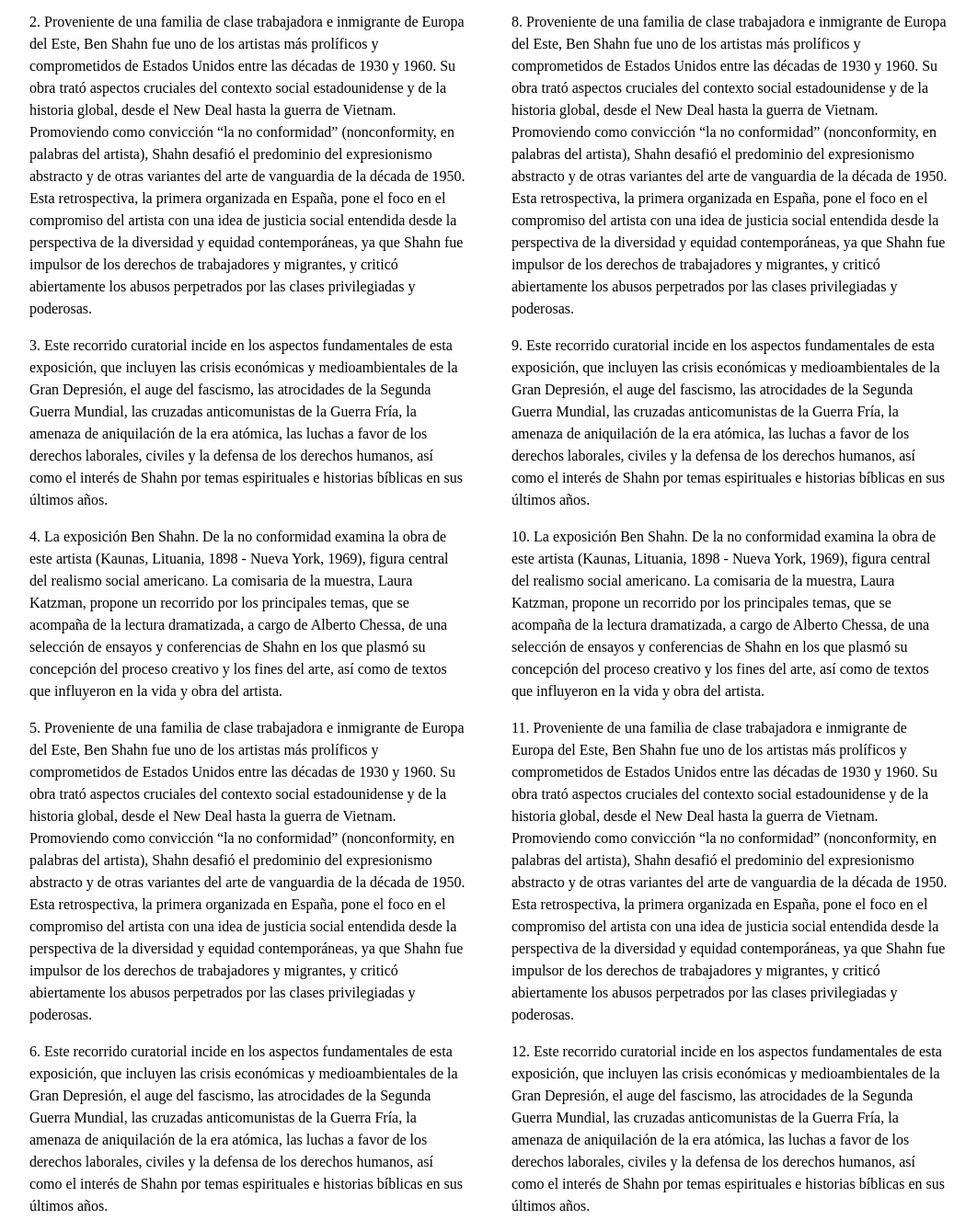
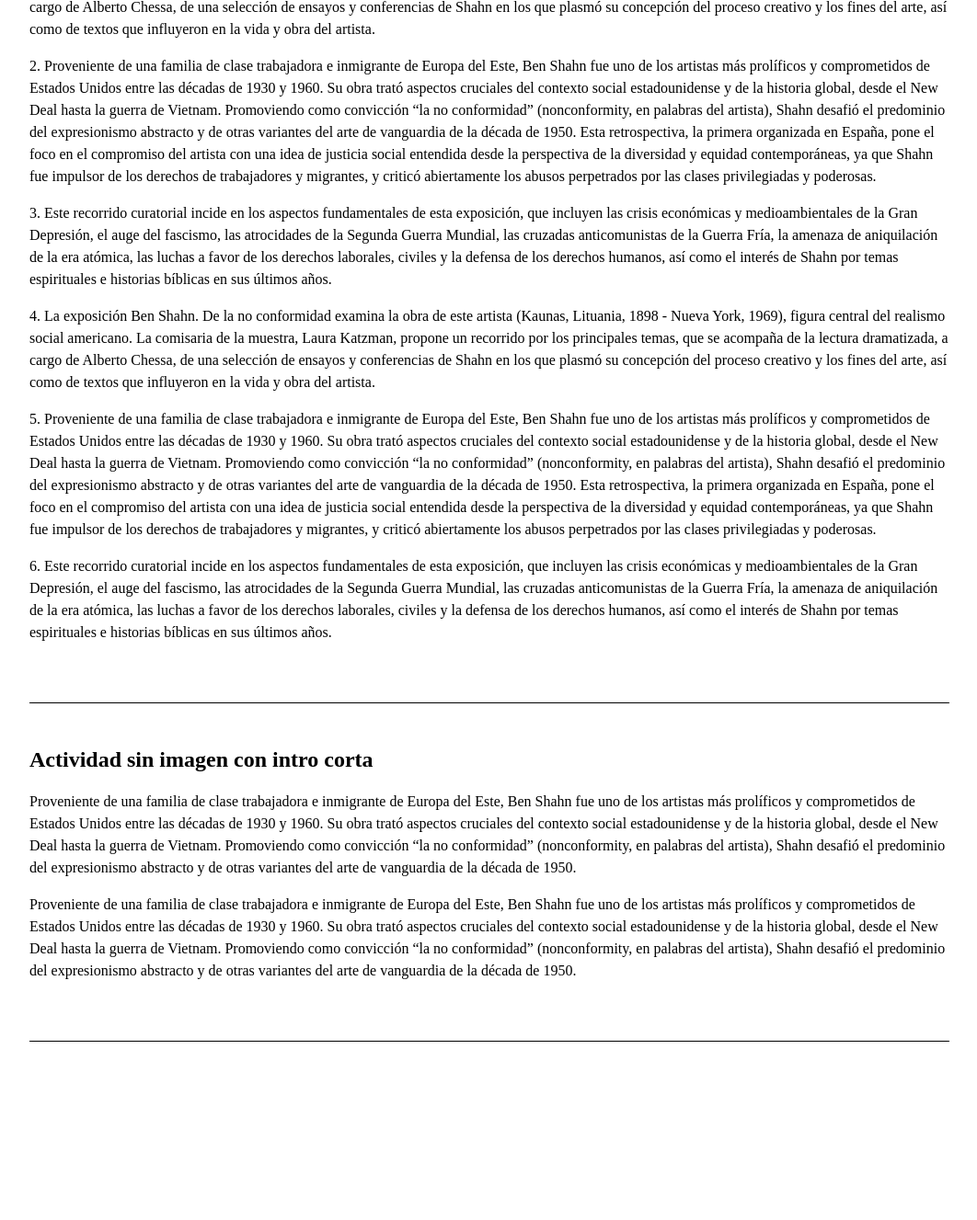
Before and after one commit to biko2/reina-sofia-playground, a Gatsby site: page /ActivityPage in a window 1280 px wide. Shown: the part 2455-3782 px from the top of the page at 92% size, without its empty margins (28-1090 px from the left). After the commit the page ends 3696 px from the top, so only its background shows below. Built offline with nearby package versions, Linux system fonts and the light colour scheme; Gatsby itself is replaced by a stand-in of ours.

Commit message:
feat: adapta layout del texto dependiendo de la altura de la ventana navegador

```diff
--- a/src/pages/ActivityPage.tsx
+++ b/src/pages/ActivityPage.tsx
@@ -42,27 +42,48 @@ const activities: ActivityData = {
   },
 };
 
-const checkTextLength = (containerId: string) => {
-  const textContainer = document.getElementById(containerId);
-
-  if (textContainer) {
-    const paragraphs = textContainer.querySelectorAll('p');
-    const textLenght = Array.from(paragraphs).reduce(
-      (total, paragraph) => total + (paragraph.textContent ? paragraph.textContent.length : 0),
-      0
-    );
-
-    if (textLenght > 700 && textLenght < 4000) {
-      return styles.intro;
-    }
-    return styles.fullWidth;
-  }
-};
-
 const ActivityPage: React.FC<ActivityData> = () => {
   const [activeSection, setActiveSection] = useState('Home');
   const [isSrolling, setIsScrolling] = useState(false);
   const isMobile = useMediaQueryBase({ query: `(max-width: 768px)` });
+
+  const checkTextHeight = (containerId: string) => {
+    const viewportHeight = window.innerHeight;
+    const element = document.getElementById(containerId);
+
+    if (element) {
+      const elementHeight = element.offsetHeight;
+
+      console.log(viewportHeight);
+      console.log(elementHeight);
+
+      if (elementHeight + 100 > viewportHeight || elementHeight < viewportHeight / 3) {
+        element.classList.replace(styles.intro, styles.fullWidthIntro);
+      } else {
+        element.classList.add(styles.intro);
+      }
+    }
+  };
+
+  useEffect(() => {
+    checkTextHeight('textContainer1');
+    checkTextHeight('textContainer2');
+    checkTextHeight('textContainer3');
+    checkTextHeight('textContainer4');
+
+    const actualizarClaseEnCambioDeTamaño = () => {
+      checkTextHeight('textContainer1');
+      checkTextHeight('textContainer2');
+      checkTextHeight('textContainer3');
+      checkTextHeight('textContainer4');
+    };
+
+    window.addEventListener('resize', actualizarClaseEnCambioDeTamaño);
+
+    return () => {
+      window.removeEventListener('resize', actualizarClaseEnCambioDeTamaño);
+    };
+  }, []);
 
   const handleVisibilityScroll = () => {
     if (window.scrollY >= 100) {
@@ -178,12 +199,11 @@ const ActivityPage: React.FC<ActivityData> = () => {
           )}
 
           <div
+            id="textContainer1"
             className={
-              !activities.activity1.image
-                ? styles.intro
-                : activities.activity1.image.isFullWidth
-                ? styles.intro
-                : styles.fullWidthIntro
+              activities.activity1.image && !activities.activity1.image.isFullWidth
+                ? styles.fullWidthIntro
+                : styles.intro
             }
           >
             <p>
@@ -230,12 +250,11 @@ const ActivityPage: React.FC<ActivityData> = () => {
             )}
 
             <div
+              id="textContainer2"
               className={
-                !activities.activity2.image
-                  ? styles.intro
-                  : activities.activity2.image.isFullWidth
-                  ? styles.intro
-                  : styles.fullWidthIntro
+                activities.activity2.image && !activities.activity2.image.isFullWidth
+                  ? styles.fullWidthIntro
+                  : styles.intro
               }
             >
               <p>
@@ -293,12 +312,11 @@ const ActivityPage: React.FC<ActivityData> = () => {
           )}
 
           <div
+            id="textContainer3"
             className={
-              !activities.activity3.image
-                ? styles.intro
-                : activities.activity3.image.isFullWidth
-                ? styles.intro
-                : styles.fullWidthIntro
+              activities.activity3.image && !activities.activity3.image.isFullWidth
+                ? styles.fullWidthIntro
+                : styles.intro
             }
           >
             <p>
@@ -363,68 +381,6 @@ const ActivityPage: React.FC<ActivityData> = () => {
               humanos, así como el interés de Shahn por temas espirituales e historias bíblicas en
               sus últimos años.
             </p>
-            <p>
-              7. La exposición Ben Shahn. De la no conformidad examina la obra de este artista
-              (Kaunas, Lituania, 1898 - Nueva York, 1969), figura central del realismo social
-              americano. La comisaria de la muestra, Laura Katzman, propone un recorrido por los
-              principales temas, que se acompaña de la lectura dramatizada, a cargo de Alberto
-              Chessa, de una selección de ensayos y conferencias de Shahn en los que plasmó su
-              concepción del proceso creativo y los fines del arte, así como de textos que
-              influyeron en la vida y obra del artista.
-            </p>
-            <p>
-              8. Proveniente de una familia de clase trabajadora e inmigrante de Europa del Este,
-              Ben Shahn fue uno de los artistas más prolíficos y comprometidos de Estados Unidos
-              entre las décadas de 1930 y 1960. Su obra trató aspectos cruciales del contexto social
-              estadounidense y de la historia global, desde el New Deal hasta la guerra de Vietnam.
-              Promoviendo como convicción “la no conformidad” (nonconformity, en palabras del
-              artista), Shahn desafió el predominio del expresionismo abstracto y de otras variantes
-              del arte de vanguardia de la década de 1950. Esta retrospectiva, la primera organizada
-              en España, pone el foco en el compromiso del artista con una idea de justicia social
-              entendida desde la perspectiva de la diversidad y equidad contemporáneas, ya que Shahn
-              fue impulsor de los derechos de trabajadores y migrantes, y criticó abiertamente los
-              abusos perpetrados por las clases privilegiadas y poderosas.
-            </p>
-            <p>
-              9. Este recorrido curatorial incide en los aspectos fundamentales de esta exposición,
-              que incluyen las crisis económicas y medioambientales de la Gran Depresión, el auge
-              del fascismo, las atrocidades de la Segunda Guerra Mundial, las cruzadas
-              anticomunistas de la Guerra Fría, la amenaza de aniquilación de la era atómica, las
-              luchas a favor de los derechos laborales, civiles y la defensa de los derechos
-              humanos, así como el interés de Shahn por temas espirituales e historias bíblicas en
-              sus últimos años.
-            </p>
-            <p>
-              10. La exposición Ben Shahn. De la no conformidad examina la obra de este artista
-              (Kaunas, Lituania, 1898 - Nueva York, 1969), figura central del realismo social
-              americano. La comisaria de la muestra, Laura Katzman, propone un recorrido por los
-              principales temas, que se acompaña de la lectura dramatizada, a cargo de Alberto
-              Chessa, de una selección de ensayos y conferencias de Shahn en los que plasmó su
-              concepción del proceso creativo y los fines del arte, así como de textos que
-              influyeron en la vida y obra del artista.
-            </p>
-            <p>
-              11. Proveniente de una familia de clase trabajadora e inmigrante de Europa del Este,
-              Ben Shahn fue uno de los artistas más prolíficos y comprometidos de Estados Unidos
-              entre las décadas de 1930 y 1960. Su obra trató aspectos cruciales del contexto social
-              estadounidense y de la historia global, desde el New Deal hasta la guerra de Vietnam.
-              Promoviendo como convicción “la no conformidad” (nonconformity, en palabras del
-              artista), Shahn desafió el predominio del expresionismo abstracto y de otras variantes
-              del arte de vanguardia de la década de 1950. Esta retrospectiva, la primera organizada
-              en España, pone el foco en el compromiso del artista con una idea de justicia social
-              entendida desde la perspectiva de la diversidad y equidad contemporáneas, ya que Shahn
-              fue impulsor de los derechos de trabajadores y migrantes, y criticó abiertamente los
-              abusos perpetrados por las clases privilegiadas y poderosas.
-            </p>
-            <p>
-              12. Este recorrido curatorial incide en los aspectos fundamentales de esta exposición,
-              que incluyen las crisis económicas y medioambientales de la Gran Depresión, el auge
-              del fascismo, las atrocidades de la Segunda Guerra Mundial, las cruzadas
-              anticomunistas de la Guerra Fría, la amenaza de aniquilación de la era atómica, las
-              luchas a favor de los derechos laborales, civiles y la defensa de los derechos
-              humanos, así como el interés de Shahn por temas espirituales e historias bíblicas en
-              sus últimos años.
-            </p>
           </div>
         </section>
 
@@ -443,11 +399,20 @@ const ActivityPage: React.FC<ActivityData> = () => {
           <div
             id="textContainer4"
             className={
-              !activities.activity4.image
-                ? checkTextLength('textContainer4')
-                : activities.activity4.image.isFullWidth && checkTextLength('textContainer4')
+              activities.activity4.image && !activities.activity4.image.isFullWidth
+                ? styles.fullWidthIntro
+                : styles.intro
             }
           >
+            <p>
+              Proveniente de una familia de clase trabajadora e inmigrante de Europa del Este, Ben
+              Shahn fue uno de los artistas más prolíficos y comprometidos de Estados Unidos entre
+              las décadas de 1930 y 1960. Su obra trató aspectos cruciales del contexto social
+              estadounidense y de la historia global, desde el New Deal hasta la guerra de Vietnam.
+              Promoviendo como convicción “la no conformidad” (nonconformity, en palabras del
+              artista), Shahn desafió el predominio del expresionismo abstracto y de otras variantes
+              del arte de vanguardia de la década de 1950.
+            </p>
             <p>
               Proveniente de una familia de clase trabajadora e inmigrante de Europa del Este, Ben
               Shahn fue uno de los artistas más prolíficos y comprometidos de Estados Unidos entre
@@ -463,5 +428,4 @@ const ActivityPage: React.FC<ActivityData> = () => {
     </Layout>
   );
 };
-
 export default ActivityPage;
```
